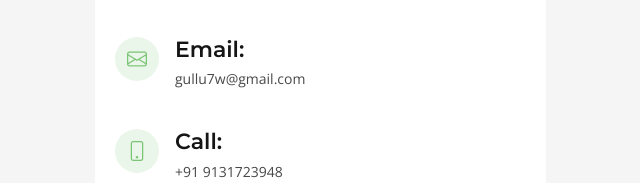
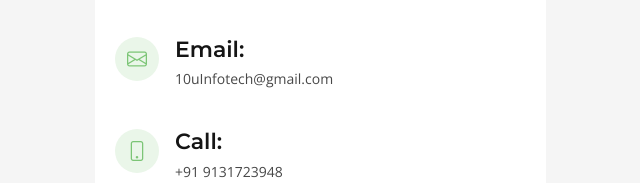
Before and after one commit to 10uInfotech/10uInfotech.github.io, a plain HTML site: page index.html in a window 1280 px wide. Shown: the part 3097-3280 px from the top of the page, 367-1007 px from the left. Drawn offline with nearby package versions, Linux system fonts and the light colour scheme; files whose address does not match are found by name.

Commit message:
Update index.html

```diff
--- a/index.html
+++ b/index.html
@@ -674,7 +674,7 @@
               <div class="email">
                 <i class="bi bi-envelope"></i>
                 <h4>Email:</h4>
-                <p>gullu7w@gmail.com</p>
+                <p>10uInfotech@gmail.com</p>
               </div>
 
               <div class="phone">
```
